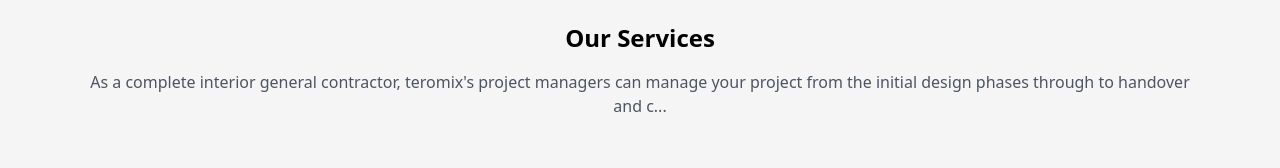
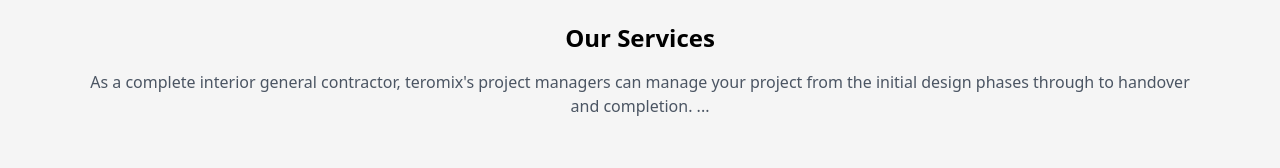
Before and after one commit to Mehdi-Jafarpour/teromix, a React (Create React App) app: page / in a window 1280 px wide. Shown: the part 2573-2741 px from the top of the page. Built offline with nearby package versions, Linux system fonts and the light colour scheme.

Commit message:
services done

```diff
--- a/src/components/Home.js
+++ b/src/components/Home.js
@@ -77,7 +77,7 @@
       {/* Our Services Section */}
       <section className="py-10 my-10 p-20 flex flex-col items-center justify-center" style={{"backgroundColor": "#F5F5F5"}}>
       <h2 className="text-center text-2xl font-bold mb-4">{data?.services.title}</h2>
-      <p className="text-center text-gray-600 mb-8 ">{data?.services.description.slice(0, 150) + '...'}</p>
+      <p className="text-center text-gray-600 mb-8 ">{data?.services.description.slice(0, 161) + '...'}</p>
 
       <div className="flex flex-col items-center gap-6 md:flex-row md:justify-center md:gap-10 mt-10">
         {/* Service 1 */}
```
